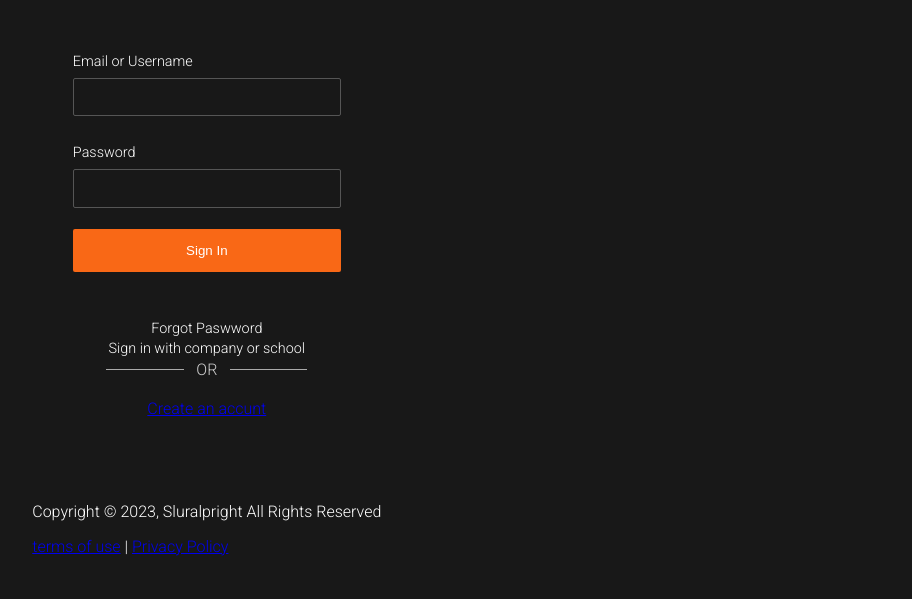
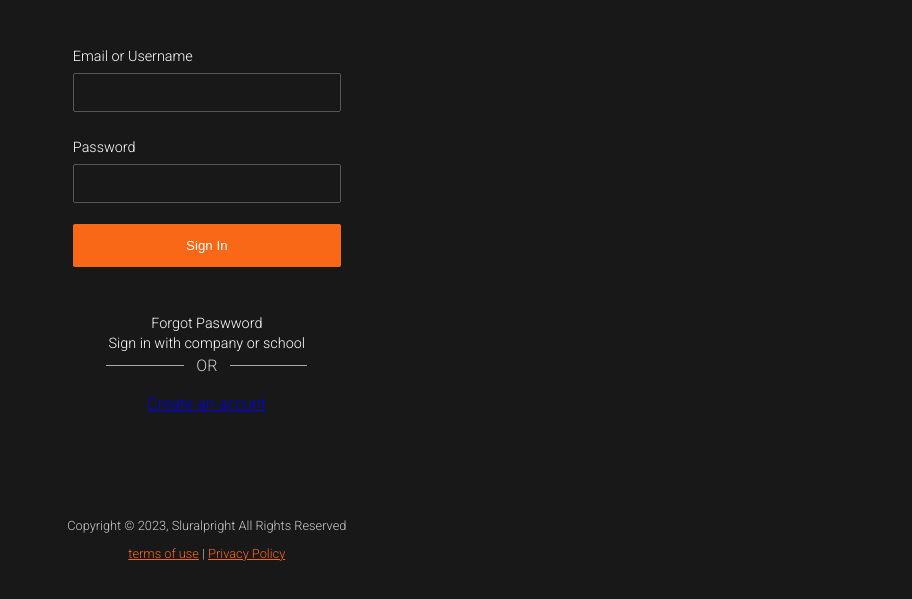
Before and after one commit to SaintJo/Plural, a plain HTML site: page index.html in a window 1280 px wide. Shown: the part 207-806 px from the top of the page, without its empty margins (54-966 px from the left). Drawn offline with Linux system fonts and the light colour scheme.

Commit message:
add style for showcase

```diff
--- a/css/style.css
+++ b/css/style.css
@@ -112,8 +112,18 @@ h1, h2, h3, h4, h5 {
 	padding: 0 0.8rem;
 }
 
-#main-footer {
-	color: ;
+/* Footer */
+.main-footer {
+	color: #ccc;
+	text-align: center;
+	font-size: 0.8rem;
+	max-width: 90%;
+	padding-top: 1.5rem;
+}
+
+.main-footer a {
+	color: #f96816;
+	text-decoration: underline;
 }
 
 /* Button */
```
